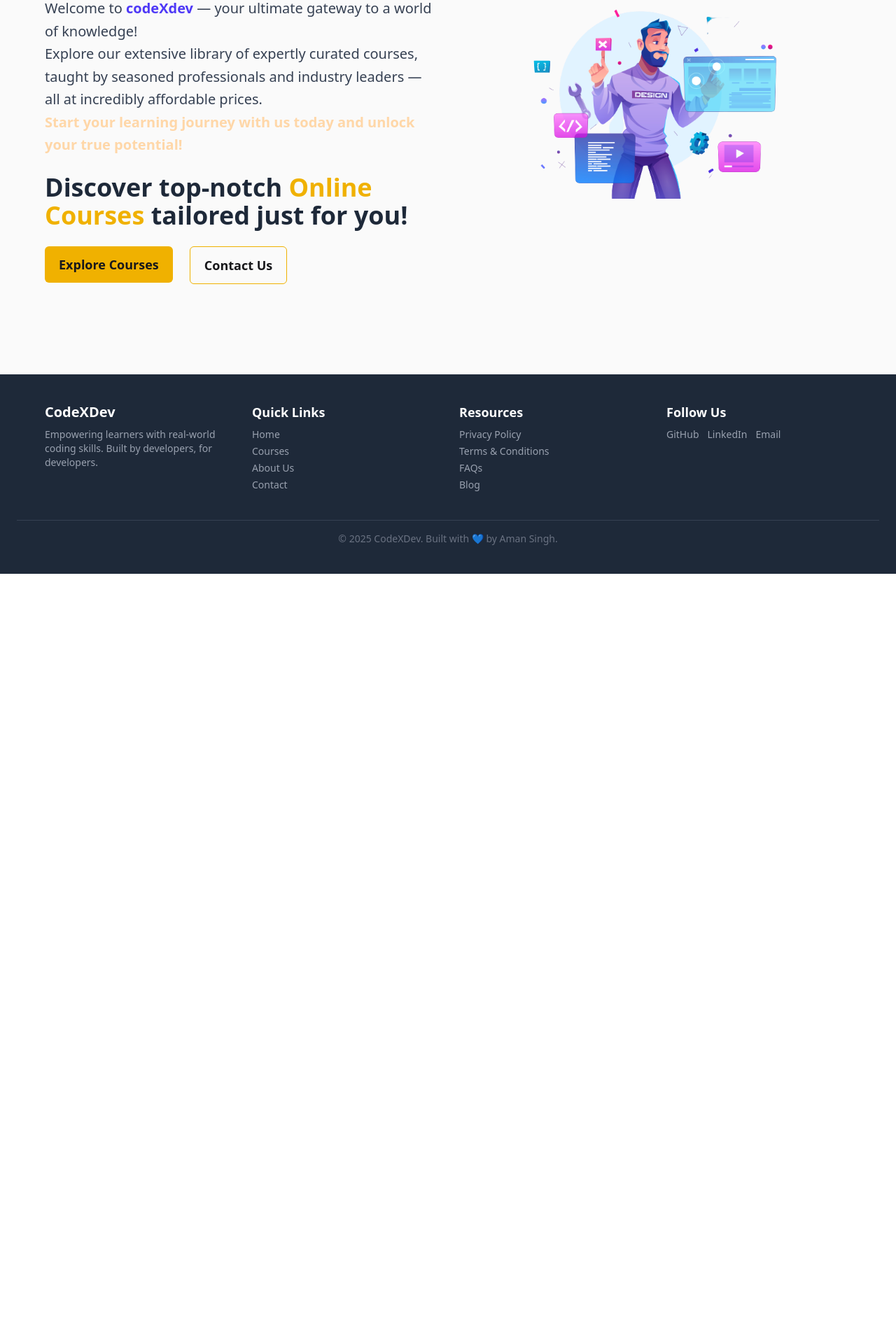
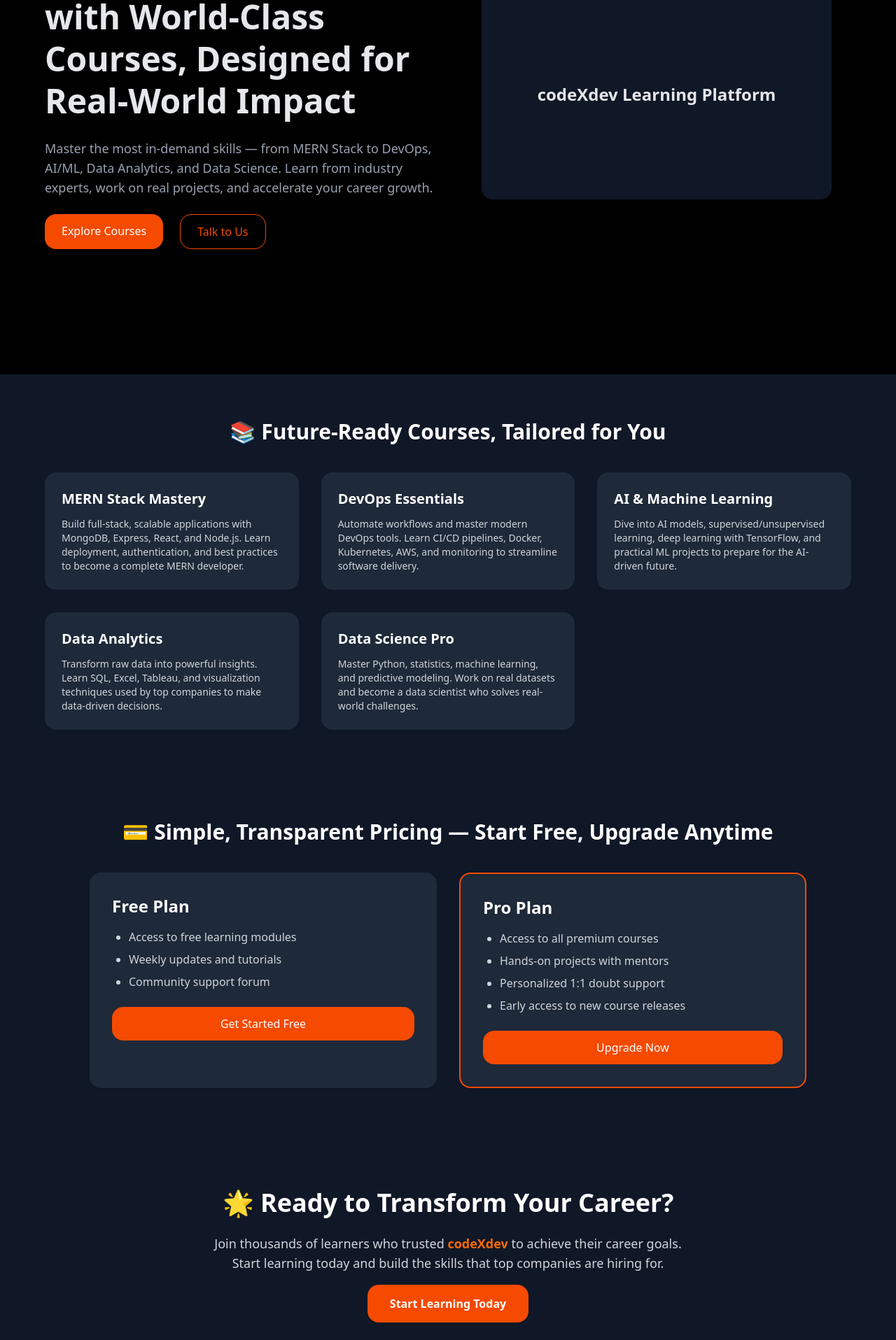
Before and after one commit to iaman011/LMS, a React (Vite) app in the folder client/: page / in a window 1280 px wide. Shown: the part 265-2180 px from the top of the page at 70% size. Before the commit the page ends 1085 px from the top, so only its background shows below. Built offline with nearby package versions, Linux system fonts and the light colour scheme.

Commit message:
home page updated

```diff
--- a/client/src/layouts/HomeLayout.jsx
+++ b/client/src/layouts/HomeLayout.jsx
@@ -44,7 +44,7 @@
             <FiMenu
               onClick={changeWidth}
               size={"32px"}
-              className="font-bold text-black m-4"
+              className="font-bold text-orange-600 cursor-pointer m-4"
             />
           </label>
         </div>
--- a/client/src/pages/Home.jsx
+++ b/client/src/pages/Home.jsx
@@ -2,49 +2,133 @@
 
 const Home = () => {
   return (
-    <div className="flex flex-col md:flex-row items-center justify-between min-h-[100vh] px-6 sm:px-16 gap-10 bg-neutral-50">
-      {/* Left Section: Text Content */}
+    <div className="flex flex-col bg-black text-gray-200">
+      {/* Hero Section */}
+      <div className="flex flex-col md:flex-row items-center justify-between min-h-[100vh] px-6 sm:px-16 gap-10">
+        {/* Left Section: Hero Text */}
         <div className="w-full md:w-1/2 text-center md:text-left space-y-6 mt-10 mb-5">
-        <h1 className="text-6xl sm:text-7xl font-extrabold text-neutral-700 drop-shadow-md mb-10">
-          codeXdev
+          <h1 className="text-4xl sm:text-5xl font-bold leading-tight">
+            <span className="text-orange-500">codeXdev</span> 🚀 Upskill with World-Class Courses, Designed for Real-World Impact
           </h1>
-
-      <p className="text-lg sm:text-xl text-gray-700 leading-relaxed">
-  Welcome to <span className="font-bold text-indigo-600">codeXdev</span> — your ultimate gateway to a world of knowledge!<br />
-  Explore our extensive library of expertly curated courses, taught by seasoned professionals and industry leaders — all at incredibly affordable prices.<br />
-  <span className="font-semibold text-orange-200">Start your learning journey with us today and unlock your true potential!</span>
+          <p className="text-lg text-gray-400">
+            Master the most in-demand skills — from MERN Stack to DevOps, AI/ML,
+            Data Analytics, and Data Science. Learn from industry experts, work on
+            real projects, and accelerate your career growth.
           </p>
-
-
-        <h2 className="text-3xl sm:text-4xl font-semibold text-gray-800">
-          Discover top-notch{" "}
-          <span className="text-yellow-500 font-bold">Online Courses</span>{" "}
-          tailored just for you!
-        </h2>
-
-        {/* Buttons */}
-        <div className="flex flex-col sm:flex-row sm:space-x-6 space-y-4 sm:space-y-0">
-          <Link to="/courses">
-            <button className="bg-yellow-500 px-5 py-3 rounded-md font-semibold text-lg hover:bg-yellow-600 transition-all">
+          <div className="flex flex-col sm:flex-row gap-4 sm:gap-6 justify-center md:justify-start">
+            <Link
+              to="/courses"
+              className="bg-orange-600 text-white px-6 py-3 rounded-2xl shadow hover:bg-orange-700 transition"
+            >
               Explore Courses
-            </button>
             </Link>
-          <Link to="/contact">
-            <button className="border border-yellow-500 px-5 py-3 rounded-md font-semibold text-lg hover:border-yellow-600 transition-all">
-              Contact Us
-            </button>
+            <Link
+              to="/contact"
+              className="border border-orange-600 text-orange-600 px-6 py-3 rounded-2xl hover:bg-orange-900 hover:text-white transition"
+            >
+              Talk to Us
             </Link>
           </div>
         </div>
 
-      {/* Right Section: Image */}
-      <div className="w-full md:w-1/2 flex justify-center">
-        <img
-          src="../../public/homePageMainImage.png"
-          alt="home page image"
-          className="w-3/4 md:w-full max-w-md"
-        />
+        {/* Right Section: Hero Illustration Placeholder */}
+        <div className="w-full md:w-1/2 flex justify-center items-center">
+          <div className="bg-gray-900 rounded-2xl shadow-lg p-10 w-[90%] h-[300px] flex items-center justify-center">
+            <h2 className="text-2xl font-semibold text-gray-200">
+              codeXdev Learning Platform
+            </h2>
           </div>
+        </div>
+      </div>
+
+      {/* Courses Section */}
+      <section className="px-6 sm:px-16 py-16 bg-gray-900">
+        <h2 className="text-3xl font-bold text-center mb-10 text-white">
+          📚 Future-Ready Courses, Tailored for You
+        </h2>
+        <div className="grid md:grid-cols-3 gap-8">
+          {[
+            {
+              title: "MERN Stack Mastery",
+              desc: "Build full-stack, scalable applications with MongoDB, Express, React, and Node.js. Learn deployment, authentication, and best practices to become a complete MERN developer.",
+            },
+            {
+              title: "DevOps Essentials",
+              desc: "Automate workflows and master modern DevOps tools. Learn CI/CD pipelines, Docker, Kubernetes, AWS, and monitoring to streamline software delivery.",
+            },
+            {
+              title: "AI & Machine Learning",
+              desc: "Dive into AI models, supervised/unsupervised learning, deep learning with TensorFlow, and practical ML projects to prepare for the AI-driven future.",
+            },
+            {
+              title: "Data Analytics",
+              desc: "Transform raw data into powerful insights. Learn SQL, Excel, Tableau, and visualization techniques used by top companies to make data-driven decisions.",
+            },
+            {
+              title: "Data Science Pro",
+              desc: "Master Python, statistics, machine learning, and predictive modeling. Work on real datasets and become a data scientist who solves real-world challenges.",
+            },
+          ].map((course, index) => (
+            <div
+              key={index}
+              className="bg-gray-800 rounded-2xl p-6 shadow hover:shadow-lg transition"
+            >
+              <h3 className="text-xl font-semibold mb-3 text-white">{course.title}</h3>
+              <p className="text-gray-300 text-sm">{course.desc}</p>
+            </div>
+          ))}
+        </div>
+      </section>
+
+      {/* Pricing Section */}
+      <section className="px-6 sm:px-16 py-16 bg-gray-900">
+        <h2 className="text-3xl font-bold text-center mb-10 text-white">
+          💳 Simple, Transparent Pricing — Start Free, Upgrade Anytime
+        </h2>
+        <div className="grid md:grid-cols-2 gap-8 max-w-5xl mx-auto">
+          <div className="bg-gray-800 p-8 rounded-2xl shadow">
+            <h3 className="text-2xl font-semibold mb-4 text-white">Free Plan</h3>
+            <ul className="list-disc pl-6 space-y-2 text-gray-300">
+              <li>Access to free learning modules</li>
+              <li>Weekly updates and tutorials</li>
+              <li>Community support forum</li>
+            </ul>
+            <button className="mt-6 w-full bg-orange-600 text-white py-3 rounded-2xl hover:bg-orange-700 transition">
+              Get Started Free
+            </button>
+          </div>
+
+          <div className="bg-gray-800 p-8 rounded-2xl shadow border-2 border-orange-600">
+            <h3 className="text-2xl font-semibold mb-4 text-white">Pro Plan</h3>
+            <ul className="list-disc pl-6 space-y-2 text-gray-300">
+              <li>Access to all premium courses</li>
+              <li>Hands-on projects with mentors</li>
+              <li>Personalized 1:1 doubt support</li>
+              <li>Early access to new course releases</li>
+            </ul>
+            <button className="mt-6 w-full bg-orange-600 text-white py-3 rounded-2xl hover:bg-orange-700 transition">
+              Upgrade Now
+            </button>
+          </div>
+        </div>
+      </section>
+
+      {/* Final CTA Section */}
+      <section className="px-6 sm:px-16 py-20 bg-gray-900 text-white text-center">
+        <h2 className="text-4xl font-bold mb-6">
+          🌟 Ready to Transform Your Career?
+        </h2>
+        <p className="text-lg max-w-2xl mx-auto mb-8 text-gray-300">
+          Join thousands of learners who trusted{" "}
+          <span className="font-semibold text-orange-500">codeXdev</span> to achieve their career goals. Start learning today and build the skills that top companies are hiring for.
+        </p>
+        <Link
+          to="/courses"
+          className="bg-orange-600 text-white font-semibold px-8 py-4 rounded-2xl shadow hover:bg-orange-700 transition"
+        >
+          Start Learning Today
+        </Link>
+      </section>
     </div>
   );
 };
```
Lines whose indentation alone changed are shown as unchanged.
